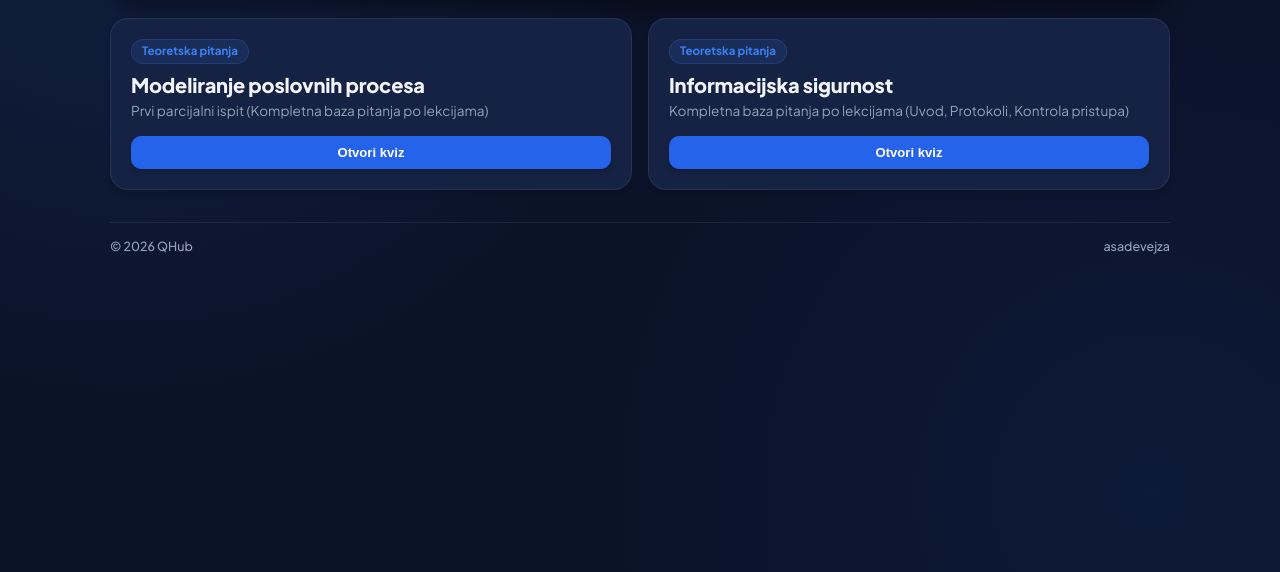
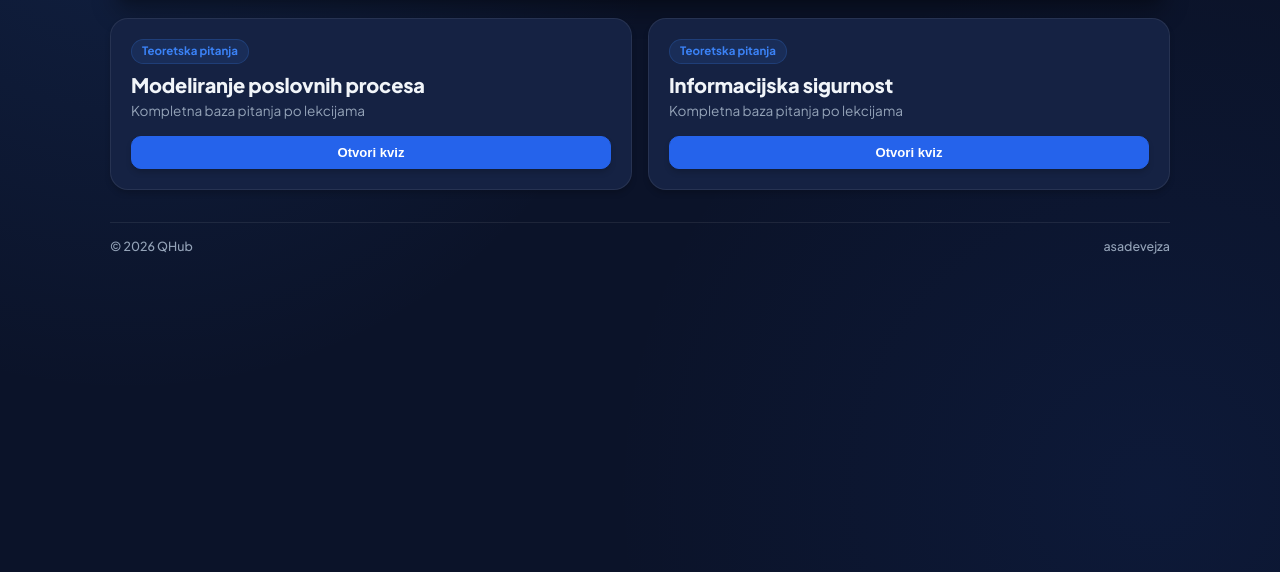
Before and after one commit to asadevejza/QHub, a plain HTML site: page index.html in a window 1280 px wide. Shown: the part 228-800 px from the top of the page. Drawn offline with nearby package versions, Linux system fonts and the light colour scheme.

```diff
--- a/index.html
+++ b/index.html
@@ -552,7 +552,7 @@ const SUBJECTS = [
   {
     id: 'mpp',
     name: 'Modeliranje poslovnih procesa',
-    desc: 'Prvi parcijalni ispit (Kompletna baza pitanja po lekcijama)',
+    desc: 'Kompletna baza pitanja po lekcijama',
     badge: 'Teoretska pitanja',
     active: true,
     topics: [
@@ -567,7 +567,7 @@ const SUBJECTS = [
   {
     id: 'is',
     name: 'Informacijska sigurnost',
-    desc: 'Kompletna baza pitanja po lekcijama (Uvod, Protokoli, Kontrola pristupa)',
+    desc: 'Kompletna baza pitanja po lekcijama',
     badge: 'Teoretska pitanja',
     active: true,
     topics: [
```
